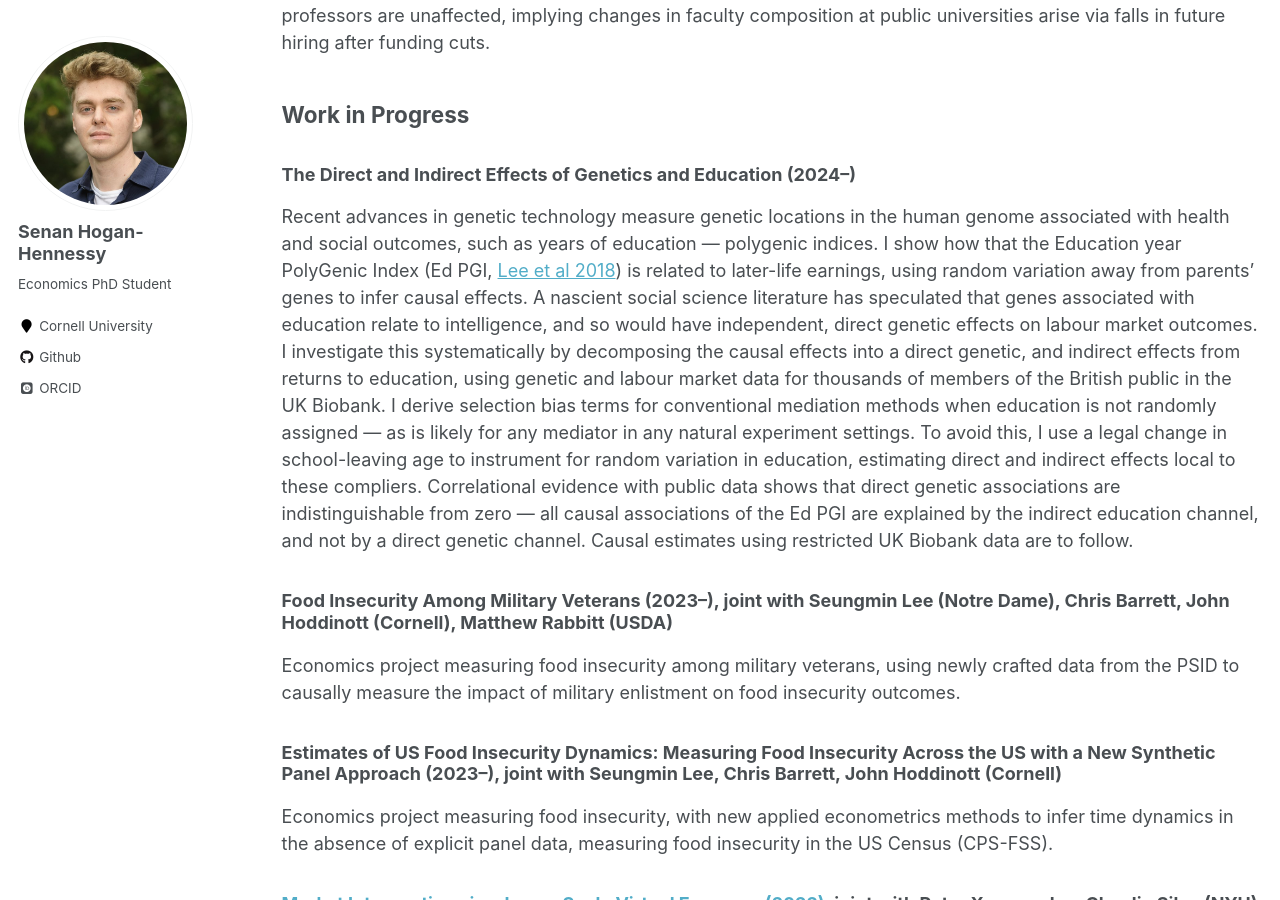
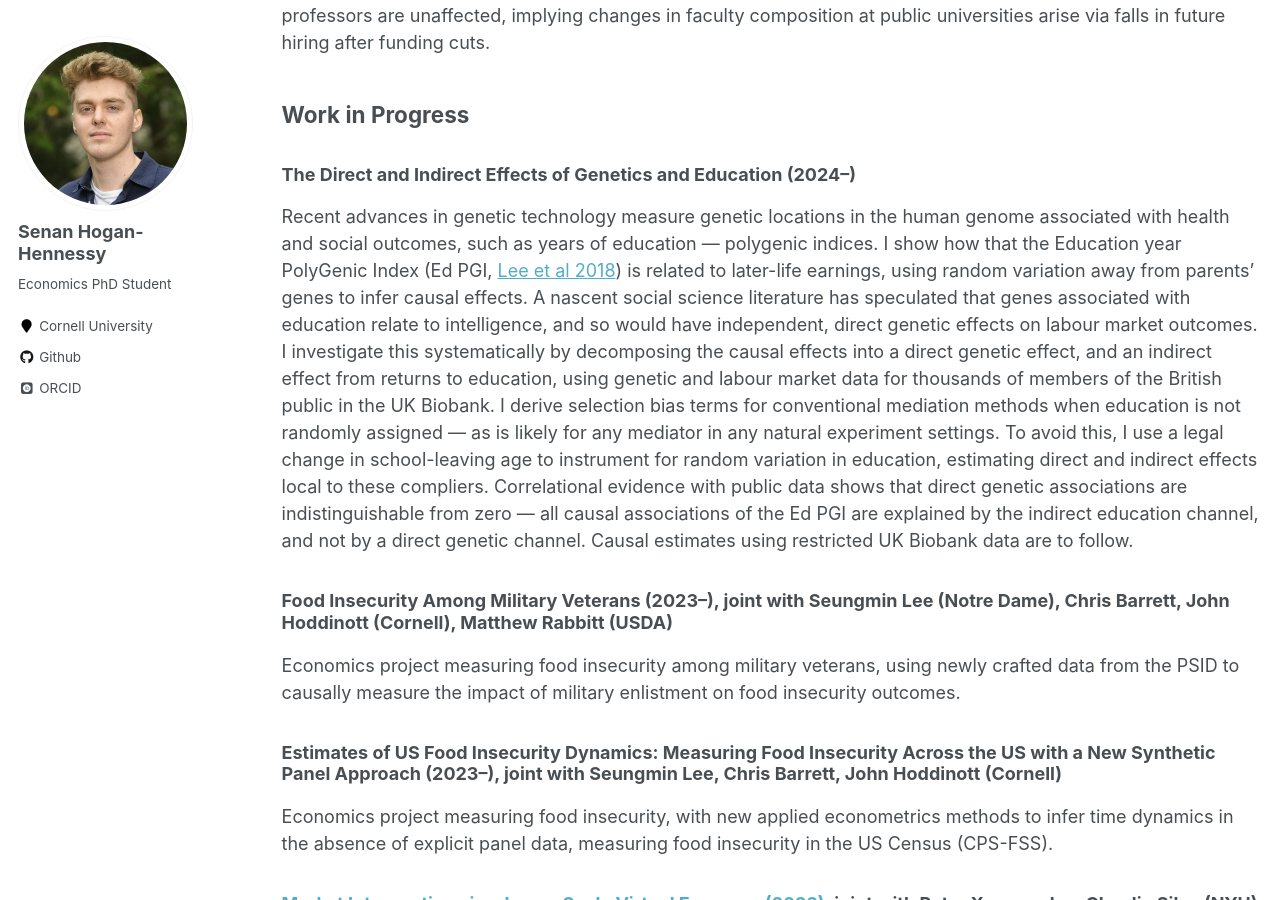
Before and after one commit to shoganhennessy/shoganhennessy.github.io, a Jekyll site: the page built from _pages/research.md, in a window 1280 px wide and 900 px high, scrolled down 598 px. Built offline with Jekyll 4.4.1, drawn with Linux system fonts in a browser that asks for light colours; some web fonts are replaced.

Commit message:
adjusted public abstract for in-progrss UKB work, and a new title for veterans working paper.

```diff
--- a/_pages/research.md
+++ b/_pages/research.md
@@ -26,8 +26,8 @@ Analysis of every public university faculty member in Illinois shows that incumb
 
 Recent advances in genetic technology measure genetic locations in the human genome associated with health and social outcomes, such as years of education --- polygenic indices.
 I show how that the Education year PolyGenic Index (Ed PGI, [Lee et al 2018](https://doi.org/10.1038/s41588-018-0147-3)) is related to later-life earnings, using random variation away from parents' genes to infer causal effects.
-A nascient social science literature has speculated that genes associated with education relate to intelligence, and so would have independent, direct genetic effects on labour market outcomes.
-I investigate this systematically by decomposing the causal effects into a direct genetic, and indirect effects from returns to education, using genetic and labour market data for thousands of members of the British public in the UK Biobank.
+A nascent social science literature has speculated that genes associated with education relate to intelligence, and so would have independent, direct genetic effects on labour market outcomes.
+I investigate this systematically by decomposing the causal effects into a direct genetic effect, and an indirect effect from returns to education, using genetic and labour market data for thousands of members of the British public in the UK Biobank.
 I derive selection bias terms for conventional mediation methods when education is not randomly assigned --- as is likely for any mediator in any natural experiment settings.
 To avoid this, I use a legal change in school-leaving age to instrument for random variation in education, estimating direct and indirect effects local to these compliers.
 Correlational evidence with public data shows that direct genetic associations are indistinguishable from zero --- all causal associations of the Ed PGI are explained by the indirect education channel, and not by a direct genetic channel.
```
